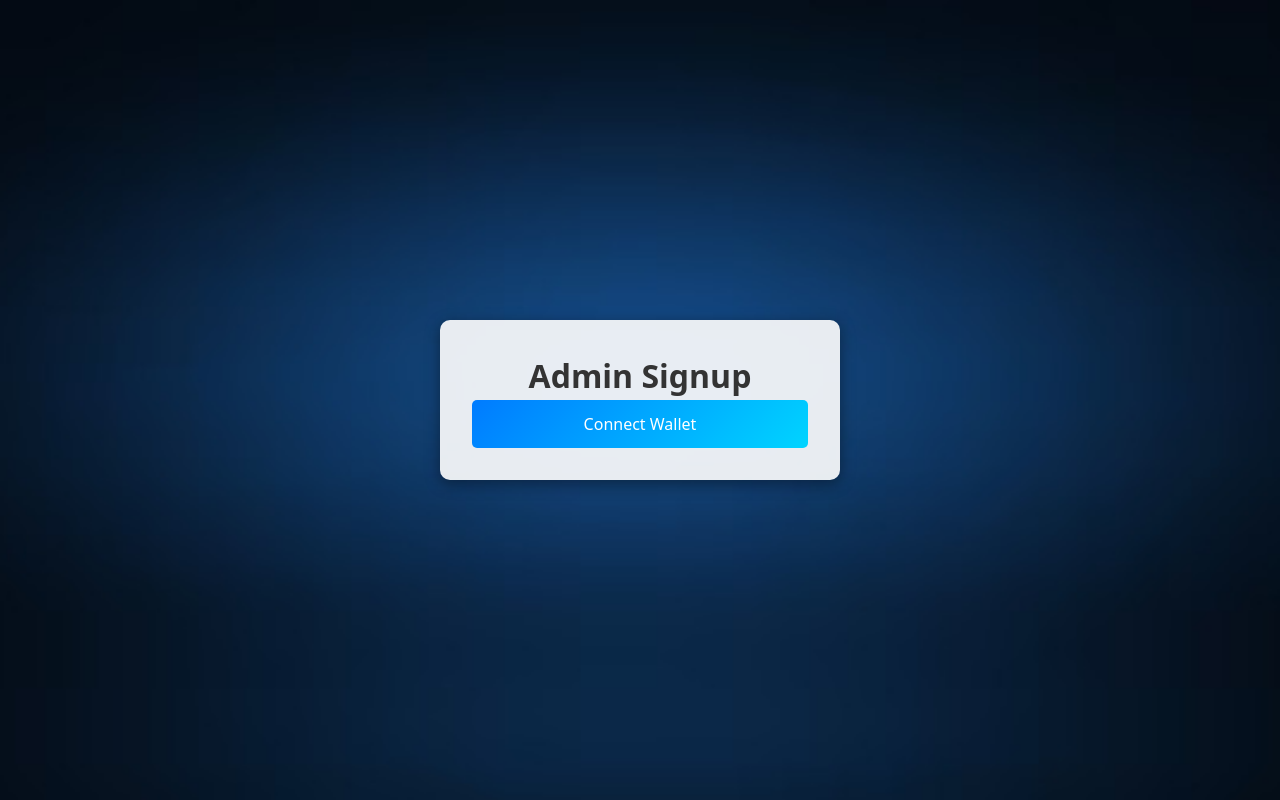
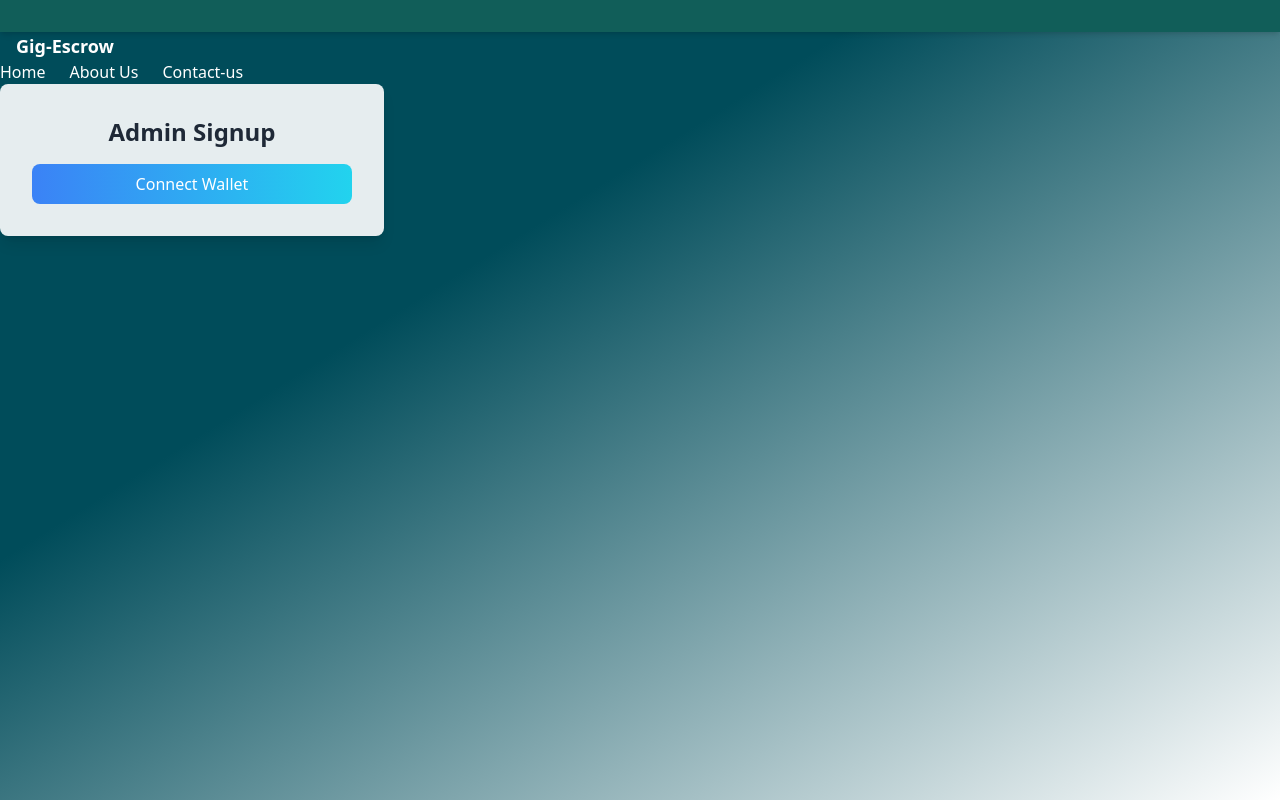
Before and after one commit to TerminatorSS24/diversion_2k25, a Next.js app in the folder client/: page /admin-signup in a window 1280 px wide. Built offline with nearby package versions, Linux system fonts and the light colour scheme.

Commit message:
add home and admin login page

```diff
--- a/client/src/app/admin-login/page.js
+++ b/client/src/app/admin-login/page.js
@@ -1,5 +1,6 @@
  "use client";
 import { useState, useEffect } from "react";
+import { useRouter } from "next/navigation";
 import { verifyAdmin } from "../../utils/admin";
 
 export default function AdminLogin() {
@@ -8,24 +9,31 @@ export default function AdminLogin() {
   const [message, setMessage] = useState("");
   const [account, setAccount] = useState(null);
   const [isClient, setIsClient] = useState(false);
+  const router = useRouter();
 
   useEffect(() => {
     setIsClient(true);
   }, []);
 
   const connectWallet = async () => {
-    if (typeof window !== "undefined" && window.ethereum) {
+    if (typeof window !== "undefined" && window.ethereum && window.ethereum.isMetaMask) {
       try {
+        console.log("MetaMask detected.");
         const accounts = await window.ethereum.request({
           method: "eth_requestAccounts",
         });
+        if (accounts.length > 0) {
           setAccount(accounts[0]);
+          setMessage("✅ Wallet connected successfully.");
+        } else {
+          setMessage("⚠️ No accounts found. Please try again.");
+        }
       } catch (error) {
         console.error("Wallet connection failed:", error);
-        setMessage("⚠️ Wallet connection failed.");
+        setMessage("⚠️ Wallet connection failed. Check console for details.");
       }
     } else {
-      alert("⚠️ MetaMask is not installed. Please install it to continue.");
+      alert("⚠️ MetaMask is not installed or not detected. Please install it to continue.");
     }
   };
 
@@ -39,6 +47,7 @@ export default function AdminLogin() {
       const isValid = await verifyAdmin(account, password);
       if (isValid) {
         setMessage("✅ Login successful!");
+        router.push("/admin-dashboard");
       } else {
         setMessage("❌ Invalid credentials or not an admin.");
       }
@@ -49,38 +58,76 @@ export default function AdminLogin() {
   };
 
   return (
+
+    <div className="min-h-screen bg-gradient-to-br from-[#004c5a] via-[#004c5a] via-35% to-[#ffffff] text-white">
+      {/* Navbar */}
+      <nav className="flex justify-between items-center bg-teal-800 text-white p-4 shadow-md">
         <div
-      className="flex items-center justify-center h-screen bg-cover bg-center"
-      style={{ backgroundImage: "url('/background.jpg')" }}
+          className="text-lg font-bold ml-4 cursor-pointer"
+          onClick={() => router.push("/")}
         >
+          Gig-Escrow
+        </div>
+        <ul className="flex space-x-6 mr-4">
+          <li
+            className="hover:underline cursor-pointer"
+            onClick={() => router.push("/")}
+          >
+            Home
+          </li>
+          <li
+            className="hover:underline cursor-pointer"
+            onClick={() => router.push("/about")}
+          >
+            About Us
+          </li>
+          <li
+            className="hover:underline cursor-pointer"
+            onClick={() => router.push("/contact")}
+          >
+            Contact-us
+          </li>
+        </ul>
+      </nav>
+
+      {/* Main Content */}
+      <div className="flex items-center justify-center h-[80vh]">
         {isClient && (
-        <div className="bg-white p-6 shadow-lg rounded-lg text-center w-96 backdrop-blur-sm bg-opacity-80">
-          <h1 className="text-2xl font-bold text-black">Admin Login</h1>
+          <div className="bg-white p-8 shadow-lg rounded-lg w-96 text-center border-t-4 border-purple-500">
+            <h1 className="text-2xl text-black font-bold mb-4">Admin Login</h1>
             {!account ? (
-            <button className="btn-glow mt-4 w-full" onClick={connectWallet}>
+              <button
+                className="bg-teal-800 text-white py-2 px-4 rounded-full hover:bg-teal-700 transition"
+                onClick={connectWallet}
+              >
                 Connect Wallet
               </button>
             ) : (
               <>
-              <p className="text-green-400 mt-2">✅ Connected: {account}</p>
+                <p className="text-green-500 mt-2">✅ Connected: {account}</p>
                 <input
                   type="email"
                   placeholder="Email"
-                className="input-field mt-2 w-full p-2 border border-gray-300 rounded"
+                  className="mt-4 w-full p-2 border border-gray-300 rounded"
                   onChange={(e) => setEmail(e.target.value)}
                 />
                 <input
                   type="password"
                   placeholder="Password"
-                className="input-field mt-2 w-full p-2 border border-gray-300 rounded"
+                  className="mt-4 w-full p-2 border border-gray-300 rounded"
                   onChange={(e) => setPassword(e.target.value)}
                 />
-              <button className="btn-glow mt-4 w-full" onClick={handleLogin}>
+                <button
+                  className="bg-teal-800 text-white mt-4 py-2 px-4 w-full rounded-full hover:bg-teal-700 transition"
+                  onClick={handleLogin}
+                >
                   LOGIN
                 </button>
-              <p className="mt-2">Don&apos;t have an account?</p>
+                <p className="mt-2 text-sm">Don't have an account?</p>
                 <a href="/admin-signup">
-                <button className="btn-glow w-full">Sign Up</button>
+                  <button className="bg-teal-800 text-white mt-4 py-2 px-4 w-full rounded-full hover:bg-teal-700 transition">
+                    Sign Up
+                  </button>
                 </a>
                 {message && <p className="mt-2 text-red-400">{message}</p>}
               </>
@@ -88,5 +135,6 @@ export default function AdminLogin() {
           </div>
         )}
       </div>
+    </div>
   );
 }
--- a/client/src/app/admin-signup/page.js
+++ b/client/src/app/admin-signup/page.js
@@ -44,106 +44,83 @@ export default function AdminSignup() {
     }
   };
 
-  const styles = {
-    container: {
-      display: "flex",
-      alignItems: "center",
-      justifyContent: "center",
-      height: "100vh",
-      background: "url('/background.jpg') no-repeat center center/cover",
-    },
-    card: {
-      background: "rgba(255, 255, 255, 0.9)",
-      padding: "2rem",
-      borderRadius: "10px",
-      boxShadow: "0px 4px 15px rgba(0, 0, 0, 0.4)",
-      textAlign: "center",
-      width: "400px",
-    },
-    heading: {
-      fontSize: "2rem",
-      fontWeight: "bold",
-      color: "#333",
-    },
-    input: {
-      width: "100%",
-      padding: "10px",
-      margin: "10px 0",
-      border: "1px solid #ccc",
-      borderRadius: "5px",
-    },
-    button: {
-      width: "100%",
-      padding: "12px",
-      background: "linear-gradient(135deg, #007bff, #00d4ff)",
-      color: "white",
-      border: "none",
-      borderRadius: "5px",
-      cursor: "pointer",
-      transition: "transform 0.2s",
-    },
-    buttonHover: {
-      background: "linear-gradient(135deg, #0056b3, #00aaff)",
-      transform: "scale(1.05)",
-    },
-    message: {
-      marginTop: "10px",
-      color: "red",
-    },
-  };
+  return (
+    <div className="min-h-screen bg-gradient-to-br from-[#004c5a] via-[#004c5a] via-35% to-[#ffffff] text-white">
 
-  return (
-    <div style={styles.container}>
+    {/* Navbar */}
+    <nav className="flex justify-between items-center bg-teal-800 text-white p-4 shadow-md"></nav>
+      <div
+        className="text-lg font-bold ml-4 cursor-pointer"
+        onClick={() => router.push("/")}
+      >
+        Gig-Escrow
+      </div>
+      <ul className="flex space-x-6 mr-4">
+        <li
+          className="hover:underline cursor-pointer"
+          onClick={() => router.push("/")}
+        >
+          Home
+        </li>
+        <li
+          className="hover:underline cursor-pointer"
+          onClick={() => router.push("/about")}
+        >
+          About Us
+        </li>
+        <li
+          className="hover:underline cursor-pointer"
+          onClick={() => router.push("/contact")}
+        >
+          Contact-us
+        </li>
+      </ul>
+
+
       {isClient && (
-        <div style={styles.card}>
-          <h1 style={styles.heading}>Admin Signup</h1>
+        <div className="bg-white bg-opacity-90 p-8 rounded-lg shadow-lg w-96 text-center">
+          <h1 className="text-2xl font-bold text-gray-800 mb-4">Admin Signup</h1>
           {!account ? (
             <button
-              style={styles.button}
-              onMouseOver={(e) => (e.target.style.transform = "scale(1.05)")}
-              onMouseOut={(e) => (e.target.style.transform = "scale(1)")}
+              className="w-full py-2 px-4 bg-gradient-to-r from-blue-500 to-cyan-400 text-white rounded-lg hover:scale-105 transition-transform"
               onClick={connectWallet}
             >
               Connect Wallet
             </button>
           ) : (
             <>
-              <p style={{ color: "green" }}>✅ Connected: {account}</p>
+              <p className="text-green-500 mt-2">✅ Connected: {account}</p>
               <input
                 type="email"
                 placeholder="Email"
-                style={styles.input}
+                className="w-full p-2 mt-4 border border-gray-300 rounded"
                 onChange={(e) => setEmail(e.target.value)}
               />
               <input
                 type="password"
                 placeholder="Password"
-                style={styles.input}
+                className="w-full p-2 mt-4 border border-gray-300 rounded"
                 onChange={(e) => setPassword(e.target.value)}
               />
               <button
-                style={styles.button}
-                onMouseOver={(e) => (e.target.style.transform = "scale(1.05)")}
-                onMouseOut={(e) => (e.target.style.transform = "scale(1)")}
+                className="w-full py-2 px-4 mt-4 bg-gradient-to-r from-blue-500 to-cyan-400 text-white rounded-lg hover:scale-105 transition-transform"
                 onClick={handleSignup}
               >
                 Sign Up
               </button>
-              <p>Already have an account?</p>
+              <p className="mt-2 text-sm">Already have an account?</p>
               <a href="/admin-login">
                 <button
-                  style={styles.button}
-                  onMouseOver={(e) => (e.target.style.transform = "scale(1.05)")}
-                  onMouseOut={(e) => (e.target.style.transform = "scale(1)")}
+                  className="w-full py-2 px-4 mt-2 bg-purple-500 text-white rounded-lg hover:scale-105 transition-transform"
                 >
                   Login
                 </button>
               </a>
-              {message && <p style={styles.message}>{message}</p>}
+              {message && <p className="mt-2 text-red-500">{message}</p>}
             </>
           )}
         </div>
       )}
-    </div>
-  );
+    </div>
+  );
 }
```
Lines whose indentation alone changed are shown as unchanged.
